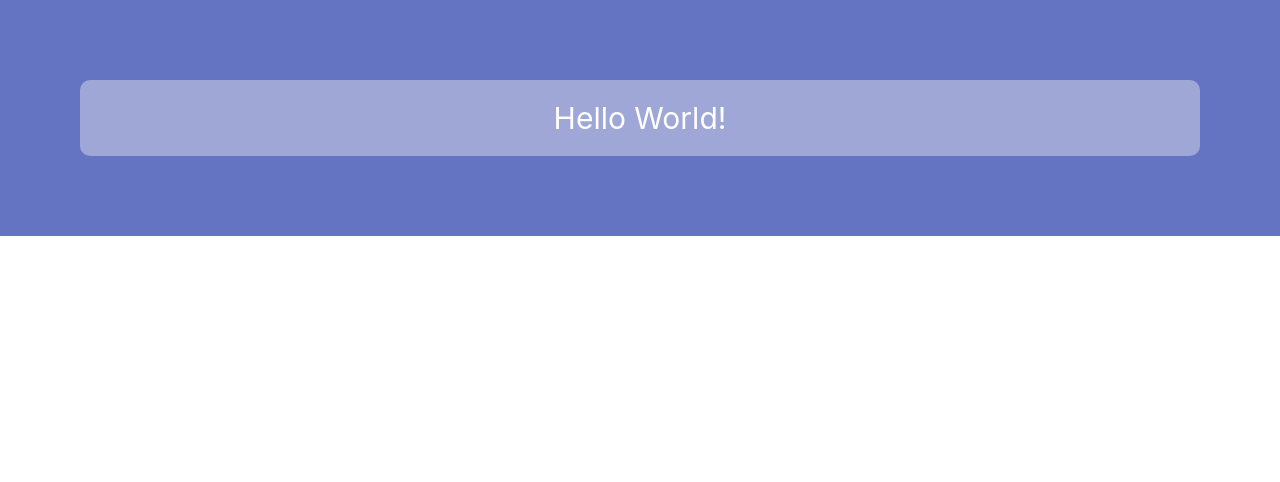
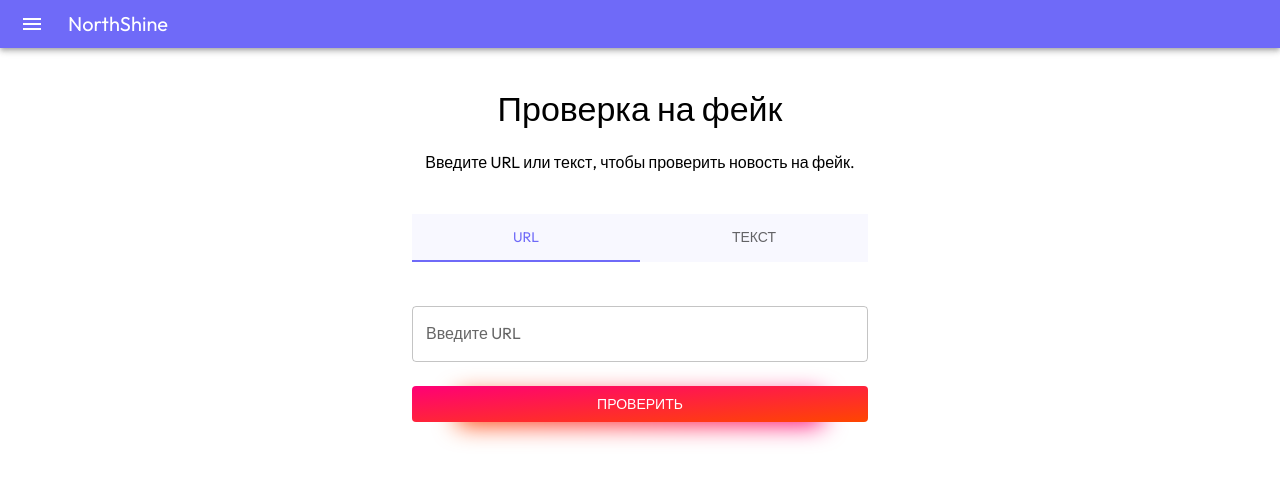
Before and after one commit to NorthShine/fact-checker-client, a React (Vite) app: page / in a window 1280 px wide. Shown: the top 482 px of the page. Built offline with nearby package versions, Linux system fonts and the light colour scheme.

Commit message:
Added homepage, updated styling

```diff
--- a/package.json
+++ b/package.json
@@ -10,7 +10,9 @@
   "dependencies": {
     "@emotion/react": "^11.9.0",
     "@emotion/styled": "^11.8.1",
-    "@fontsource/inter": "^4.5.10",
+    "@fontsource/outfit": "^4.5.8",
+    "@mui/icons-material": "^5.8.0",
+    "@mui/lab": "^5.0.0-alpha.83",
     "@mui/material": "^5.8.0",
     "@reduxjs/toolkit": "^1.8.1",
     "axios": "^0.27.2",
--- a/src/App.tsx
+++ b/src/App.tsx
@@ -1,4 +1,4 @@
-import '@fontsource/inter';
+import '@fontsource/outfit';
 import { Provider as StateProvider } from 'react-redux';
 import { BrowserRouter as Router } from 'react-router-dom';
 import { ThemeProvider } from '@mui/material/styles';
--- /dev/null
+++ b/src/components/Navbar/index.tsx
@@ -0,0 +1,22 @@
+import * as React from 'react';
+import AppBar from '@mui/material/AppBar';
+import Box from '@mui/material/Box';
+import Toolbar from '@mui/material/Toolbar';
+import Typography from '@mui/material/Typography';
+import IconButton from '@mui/material/IconButton';
+import MenuIcon from '@mui/icons-material/Menu';
+
+export const Navbar = () => (
+  <Box sx={{ flexGrow: 1 }}>
+    <AppBar position="static">
+      <Toolbar variant="dense">
+        <IconButton edge="start" color="inherit" aria-label="menu" sx={{ mr: 2 }}>
+          <MenuIcon />
+        </IconButton>
+        <Typography variant="h6" color="inherit" component="div">
+          NorthShine
+        </Typography>
+      </Toolbar>
+    </AppBar>
+  </Box>
+);
--- a/src/layouts/Main/index.tsx
+++ b/src/layouts/Main/index.tsx
@@ -1,3 +1,4 @@
+import { Navbar } from 'components/Navbar';
 import { useStyles } from 'hooks/useStyles';
 import React from 'react';
 import { Outlet } from 'react-router-dom';
@@ -7,9 +8,8 @@ export const Main: React.FC = () => {
   const css = useStyles(styles, 'Main');
   return (
     <div css={css.root}>
-      <div css={css.container}>
-        <Outlet />
-      </div>
+      <Navbar />
+      <Outlet />
     </div>
   );
 };
--- a/src/layouts/Main/styles.ts
+++ b/src/layouts/Main/styles.ts
@@ -1,13 +1,9 @@
 import type { Styles } from 'types';
 
 const styles: Styles = {
-  root: (theme) => ({
-    backgroundColor: theme.palette.primary.light,
-    padding: theme.spacing(10),
-    textAlign: 'center',
-    color: theme.palette.getContrastText(theme.palette.primary.light),
-    fontSize: 30
-  }),
+  root: {
+    height: '100%'
+  },
   container: {
     padding: 20,
     backgroundColor: '#9fa7d6',
--- a/src/pages/Home/index.tsx
+++ b/src/pages/Home/index.tsx
@@ -1,5 +1,64 @@
-import React from 'react';
+import { Typography } from '@mui/material';
+import { Container } from '@mui/system';
+import { useStyles } from 'hooks/useStyles';
+import Tab from '@mui/material/Tab';
+import TabContext from '@mui/lab/TabContext';
+import TabList from '@mui/lab/TabList';
+import TabPanel from '@mui/lab/TabPanel';
+import TextField from '@mui/material/TextField';
+import React, { useState } from 'react';
+import styles from './styles';
+import { GradientButton } from '../../ui/GradientButton';
 
-export const Home: React.FC = () => (
-  <div>Hello World!</div>
-);
+type TTab = 'url' | 'text';
+
+export const Home: React.FC = () => {
+  const [tab, setTab] = useState<TTab>('url');
+  const css = useStyles(styles, 'Home');
+
+  const handleChange = (event: React.SyntheticEvent, value: TTab) => {
+    setTab(value);
+  };
+
+  return (
+    <Container css={css.root} maxWidth="sm">
+      <Typography css={css.title} variant="h4">Проверка на фейк</Typography>
+      <Typography css={css.subtitle} variant="body1">
+        Введите URL или текст, чтобы проверить новость на фейк.
+      </Typography>
+      <Container>
+        <TabContext value={tab}>
+          <Container css={css.tabs}>
+            <TabList variant="fullWidth" onChange={handleChange} aria-label="tabs" centered>
+              <Tab sx={styles.tab} label="Url" value="url" />
+              <Tab sx={styles.tab} label="Текст" value="text" />
+            </TabList>
+          </Container>
+          <TabPanel value="url">
+            <TextField
+              label="Введите URL"
+              fullWidth
+            />
+          </TabPanel>
+          <TabPanel value="text">
+            <TextField
+              label="Введите текст"
+              rows={4}
+              multiline
+              fullWidth
+            />
+          </TabPanel>
+        </TabContext>
+        <Container>
+          <GradientButton
+            variant="contained"
+            color="secondary"
+            fullWidth
+          >
+            Проверить
+          </GradientButton>
+        </Container>
+      </Container>
+    </Container>
+  );
+};
--- /dev/null
+++ b/src/pages/Home/styles.ts
@@ -0,0 +1,22 @@
+import type { Styles } from 'types';
+
+const styles: Styles = {
+  root: {
+    paddingTop: 40,
+    textAlign: 'center'
+  },
+  title: {
+    marginBottom: 20
+  },
+  subtitle: {
+    marginBottom: 40
+  },
+  tab: (theme) => ({
+    backgroundColor: theme.palette.primary.light
+  }),
+  tabs: {
+    marginBottom: 20
+  }
+};
+
+export default styles;
--- a/src/theme.ts
+++ b/src/theme.ts
@@ -1,12 +1,17 @@
 import { createTheme } from '@mui/material';
 
 export const theme = createTheme({
+  typography: {
+    fontFamily: 'Outfit, sans-serif;'
+  },
   palette: {
     primary: {
-      main: '#3f51b5'
+      main: '#6f6af8',
+      light: '#f8f8ff'
     },
     secondary: {
-      main: '#f50057'
+      main: '#ff4600',
+      dark: '#ff0076'
     }
   }
 });
--- /dev/null
+++ b/src/ui/GradientButton/index.tsx
@@ -0,0 +1,16 @@
+import { Button, ButtonProps } from '@mui/material';
+import { useStyles } from 'hooks/useStyles';
+import styles from './styles';
+
+export const GradientButton = (props: ButtonProps) => {
+  const { children, color, ...rest } = props;
+  const css = useStyles(styles, 'GradientButton');
+  return (
+    <Button
+      css={css[color || 'inherit']}
+      {...rest}
+    >
+      {children}
+    </Button>
+  );
+};
--- /dev/null
+++ b/src/ui/GradientButton/styles.ts
@@ -0,0 +1,44 @@
+import { CSSObject } from '@emotion/react';
+import { Palette, PaletteColor, Theme } from '@mui/material';
+import type { Styles } from 'types';
+
+const createButtonStyles = (variant: keyof Palette) => (theme: Theme): CSSObject => {
+  const color = theme.palette[variant] as PaletteColor;
+  return {
+    background: `linear-gradient(
+        to bottom right,
+        ${color.dark},
+        ${color.main}
+      )`,
+    position: 'relative',
+    boxShadow: 'none',
+    '&:hover': {
+      boxShadow: 'none'
+    },
+    '&:hover::before': {
+      opacity: 0
+    },
+    '&:before': {
+      transition: 'all 200ms ease-in-out',
+      opacity: 1,
+      content: '""',
+      position: 'absolute',
+      inset: 0,
+      background: `linear-gradient(
+          to right,
+          ${color.main},
+          ${color.dark}
+        )`,
+      zIndex: '-1',
+      transform: 'translateY(15%) scale(.80)',
+      filter: 'blur(15px)'
+    }
+  };
+};
+
+const styles: Styles = {
+  primary: createButtonStyles('primary'),
+  secondary: createButtonStyles('secondary')
+};
+
+export default styles;
```
Also changed, not shown: src/types.ts (+4 -5 lines), 1 other file (tests, documents, lock files or other folders).
